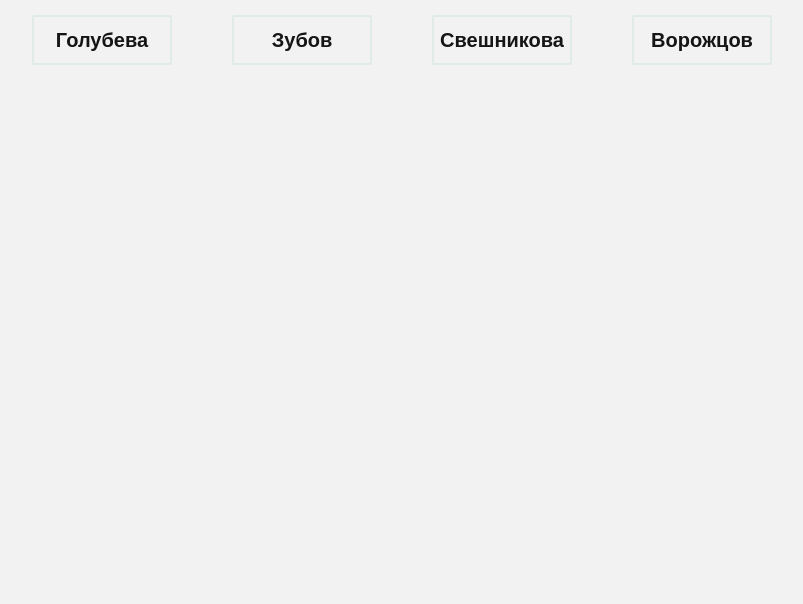
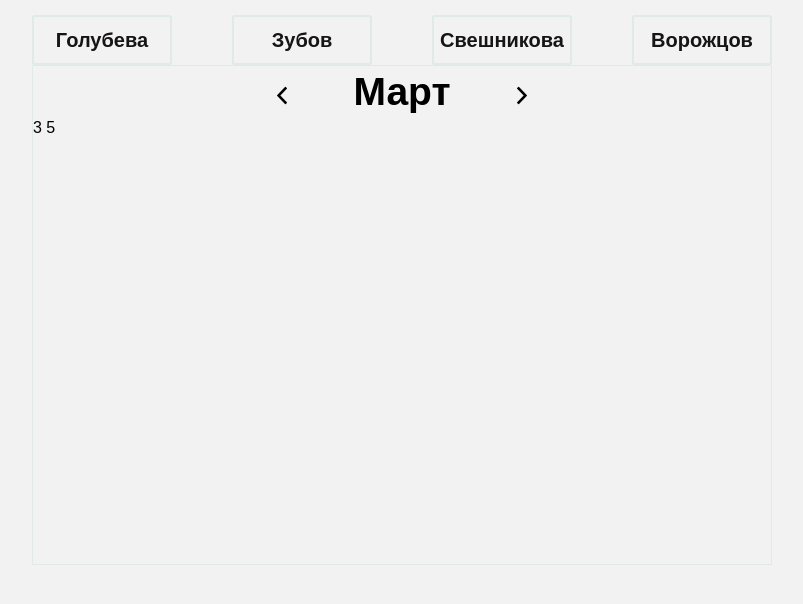
Before and after one commit to karambafe/callboard, a Vue app: page /#/ in a window 1280 px wide. Shown: the top 604 px of the page, without its empty margins (238-1041 px from the left). Built offline with nearby package versions, Linux system fonts and the light colour scheme.

Commit message:
add styles for month

```diff
--- a/index.html
+++ b/index.html
@@ -3,6 +3,7 @@
   <head>
     <meta charset="utf-8">
     <title>callboard</title>
+    <link rel="stylesheet" href="http://code.ionicframework.com/ionicons/2.0.1/css/ionicons.min.css">
   </head>
   <body>
     <div id="app"></div>
--- a/src/App.vue
+++ b/src/App.vue
@@ -4,11 +4,12 @@
       <div v-show="false">{{ msg }}</div>
       <div class="callboard__container">
         <div class="squad">
-          <squad name="Голубева" v-bind:id="0" v-bind:state="activeSquad[0]" v-on:removestyles="falseState"></squad>
-          <squad name="Зубов" v-bind:id="1" v-bind:state="activeSquad[1]" v-on:removestyles="falseState"></squad>
-          <squad name="Свешникова" v-bind:id="2" v-bind:state="activeSquad[2]" v-on:removestyles="falseState"></squad>
-          <squad name="Ворожцов" v-bind:id="3" v-bind:state="activeSquad[3]" v-on:removestyles="falseState"></squad>
+          <squad name="Голубева" v-bind:id="0" v-bind:state="activeSquad[0]" v-on:switchSquad="onSwitchSquad"></squad>
+          <squad name="Зубов" v-bind:id="1" v-bind:state="activeSquad[1]" v-on:switchSquad="onSwitchSquad"></squad>
+          <squad name="Свешникова" v-bind:id="2" v-bind:state="activeSquad[2]" v-on:switchSquad="onSwitchSquad"></squad>
+          <squad name="Ворожцов" v-bind:id="3" v-bind:state="activeSquad[3]" v-on:switchSquad="onSwitchSquad"></squad>
         </div>
+        <calendar></calendar>
       </div>
     </div>
     <!--<div class="row row_buttons">-->
@@ -42,20 +43,22 @@
 
 <script>
   import Squad from './components/Squad'
+  import Calendar from './components/Calendar'
 
   export default {
     name: 'app',
     data () {
       return {
-        msg: 'Test vue js',
+        msg: '',
         activeSquad: [false, false, false, false]
       }
     },
     components: {
       Squad,
+      Calendar,
     },
     methods: {
-      falseState: function (id) {
+      onSwitchSquad: function (id) {
         var i;
         for (i = 0; i < this.activeSquad.length; ++i) {
           this.activeSquad[i] = false;
--- a/src/assets/scss/partials/_old_styles.scss
+++ b/src/assets/scss/base/_old_styles.scss
@@ -20,7 +20,7 @@
 
 .month {
   display: block;
-  width: 170px;
+  width: 190px;
   text-align: center;
   font-size: 39px;
   font-weight: bold;
--- a/src/assets/scss/main.scss
+++ b/src/assets/scss/main.scss
@@ -1,5 +1,9 @@
-@import './partials/vars';
-@import './partials/sanitize';
-@import './partials/old_styles';
+// BASE
+@import 'base/sanitize';
+@import 'base/vars';
+@import 'base/old_styles';
+
+// PARTIALS
 @import './partials/callboard';
 @import './partials/squad';
+@import './partials/calendar';
--- /dev/null
+++ b/src/assets/scss/partials/_calendar.scss
@@ -0,0 +1,13 @@
+.calendar {
+  width: 100%;
+  height: 500px;
+  border: 1px solid $blue-light;
+
+  &__month {
+    display: flex;
+    justify-content: center;
+    align-items: center;
+    width: 100%;
+    height: 50px;
+  }
+}
--- /dev/null
+++ b/src/components/Calendar.vue
@@ -0,0 +1,76 @@
+<template>
+  <div class="calendar">
+    <div class="calendar__month">
+      <i v-on:click="switchPreviousMonth" class="button ion-chevron-left"></i>
+      <div v-for="item in months" v-if="item.id == month" class="month">{{ item.name }}</div>
+      <div v-if="year != 2017" class="year">{{ year }}</div>
+      <i v-on:click="switchNextMonth" class="button ion-chevron-right"></i>
+    </div>
+
+    {{ firstDayInMonth }}
+    {{ lastDayInMonth }}
+  </div>
+
+</template>
+
+<script>
+  Date.prototype.daysInMonth = function() {
+    return 33 - new Date(this.getFullYear(), this.getMonth(), 33).getDate();
+  };
+
+  Date.prototype.firstDayInMonth = function() {
+    return new Date(this.getFullYear(), this.getMonth(), 1).getDay();
+  };
+
+  Date.prototype.lastDayInMonth = function() {
+    return new Date(this.getFullYear(), this.getMonth(), this.daysInMonth()).getDay();
+  };
+
+  var date = new Date();
+
+  export default {
+    name: 'calendar',
+    data () {
+      return {
+        year: date.getFullYear(),
+        month: date.getMonth(),
+        daysInMonth: date.daysInMonth(),
+        firstDayInMonth: date.firstDayInMonth(),
+        lastDayInMonth: date.lastDayInMonth(),
+        months: [
+          { id: 0, name: 'Январь' },
+          { id: 1, name: 'Февраль' },
+          { id: 2, name: 'Март' },
+          { id: 3, name: 'Апрель' },
+          { id: 4, name: 'Май' },
+          { id: 5, name: 'Июнь' },
+          { id: 6, name: 'Июль' },
+          { id: 7, name: 'Август' },
+          { id: 8, name: 'Сентябрь' },
+          { id: 9, name: 'Октябрь' },
+          { id: 10, name: 'Ноябрь' },
+          { id: 11, name: 'Декабрь' },
+        ],
+      }
+    },
+    methods: {
+      switchPreviousMonth: function() {
+        if (this.month == 0) {
+          this.month = 11;
+          this.year = this.year - 1;
+        } else {
+          this.month = this.month - 1;
+        }
+      },
+
+      switchNextMonth: function() {
+        if (this.month == 11) {
+          this.month = 0;
+          this.year = this.year + 1;
+        } else {
+          this.month = this.month + 1;
+        }
+      },
+    }
+  };
+</script>
--- a/src/components/Squad.vue
+++ b/src/components/Squad.vue
@@ -1,7 +1,7 @@
 <template>
-    <div class="squad__item" :class="{ 'squad__item_active': state }" v-on:click="onClick()">
-      {{ name }}
-    </div>
+  <div class="squad__item" :class="{ 'squad__item_active': state }" v-on:click="onClick()">
+    {{ name }}
+  </div>
 </template>
 
 <script>
@@ -19,7 +19,7 @@
     },
     methods: {
       onClick: function () {
-        this.$emit('removestyles', this.id);
+        this.$emit('switchSquad', this.id);
       }
     }
   };
```
Also changed, not shown: src/assets/scss/base/_sanitize.scss (renamed from src/assets/scss/partials/_sanitize.scss), src/assets/scss/base/_vars.scss (renamed from src/assets/scss/partials/_vars.scss).
